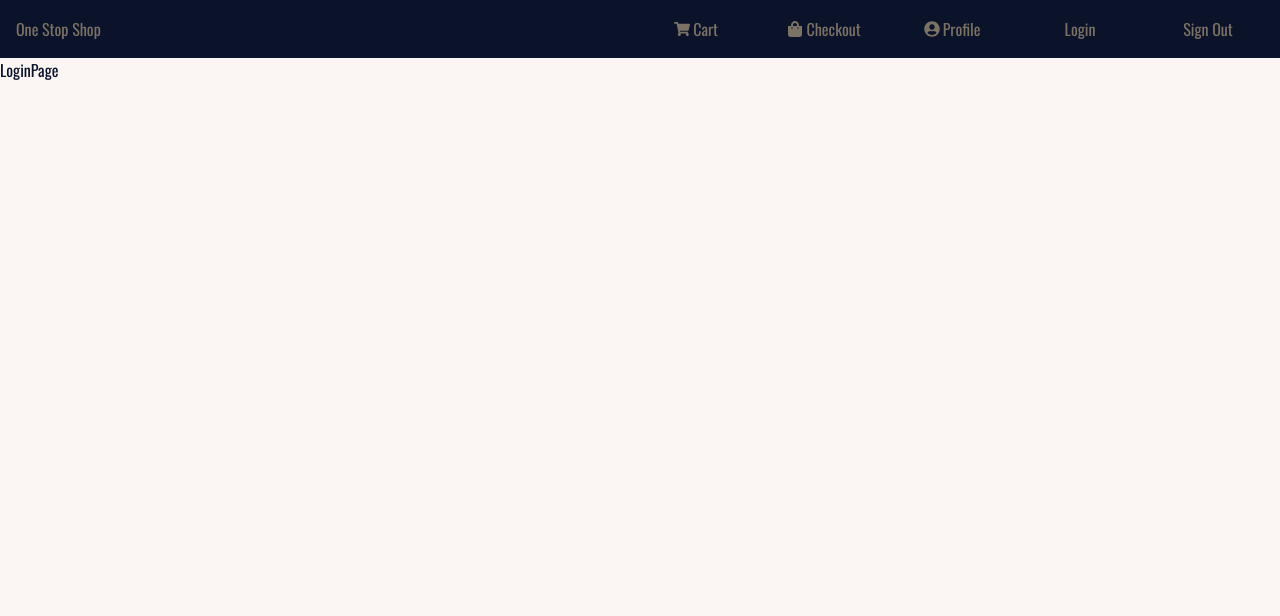
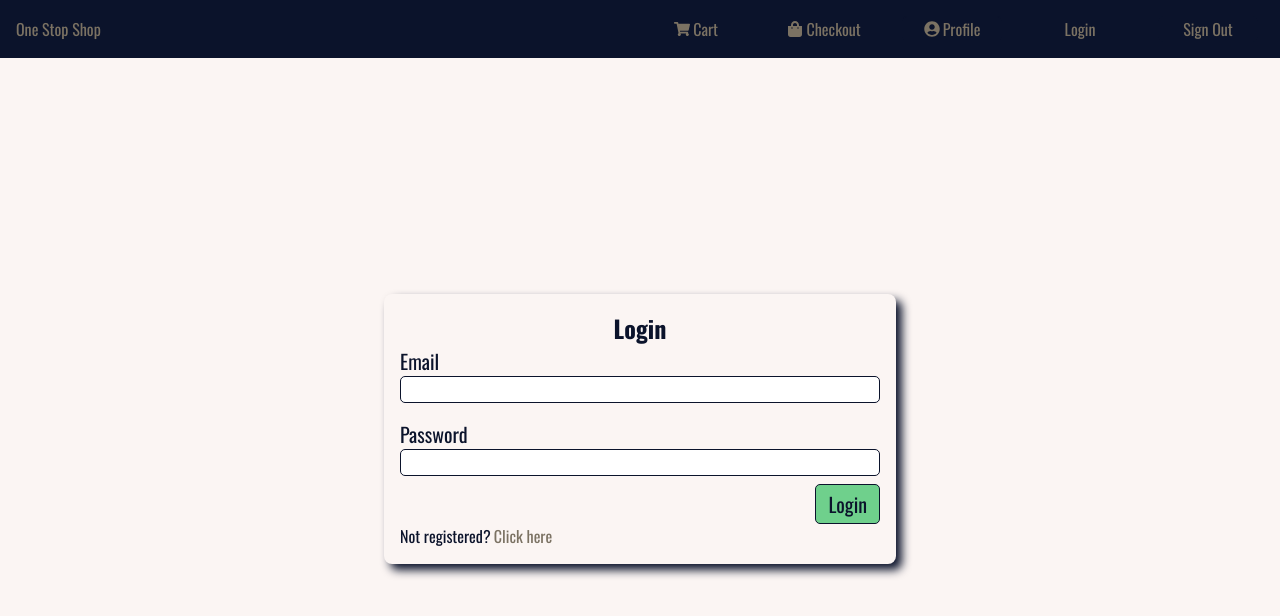
Before and after one commit to Aim4dabush/one-stop-shop, a React (Create React App) app: page /login in a window 1280 px wide. Shown: the top 616 px of the page. Built offline with nearby package versions, Linux system fonts and the light colour scheme.

Commit message:
added and designed login component

```diff
--- /dev/null
+++ b/src/components/login/Login.js
@@ -0,0 +1,32 @@
+//components
+import SharedButton from "../shared/shared-button/SharedButton";
+import SharedInput from "../shared/shared-input/SharedInput";
+import SharedLink from "../shared/shared-link/SharedLink";
+
+//styles
+import styles from "./Login.module.scss";
+
+const Login = () => {
+  return (
+    <div className={styles.login_container}>
+      <form className={styles.login_form}>
+        <h1 className={styles.form_title}>Login</h1>
+        <div className={styles.input_container}>
+          <SharedInput>Email</SharedInput>
+          <SharedInput>Password</SharedInput>
+        </div>
+        <div className={styles.btn_wrapper}>
+          <SharedButton buttonStyle={"success"}>Login</SharedButton>
+        </div>
+        <p className={styles.text_wrapper}>
+          Not registered?{" "}
+          <SharedLink path={"/register"} alternateColor={true}>
+            Click here
+          </SharedLink>
+        </p>
+      </form>
+    </div>
+  );
+};
+
+export default Login;
--- /dev/null
+++ b/src/components/login/Login.module.scss
@@ -0,0 +1,38 @@
+@import "../../SassVariables.scss";
+
+.login_container {
+  align-items: center;
+  display: flex;
+  flex-direction: column;
+  height: calc(100vh - 58px);
+  justify-content: center;
+
+  .login_form {
+    border-radius: 8px;
+    box-shadow: 6px 6px 10px $secondary;
+    padding: 1rem;
+    width: 40%;
+
+    .btn_wrapper {
+      display: flex;
+      justify-content: flex-end;
+    }
+
+    .form_title {
+      text-align: center;
+    }
+
+    .input_container {
+      display: flex;
+      flex-direction: column;
+      gap: 1rem;
+      margin-bottom: 0.5rem;
+    }
+
+    .text_wrapper {
+      display: flex;
+      gap: 0.2rem;
+      width: 100%;
+    }
+  }
+}
--- a/src/pages/LoginPage.js
+++ b/src/pages/LoginPage.js
@@ -1,7 +1,12 @@
-import React from "react";
+//components
+import Login from "../components/login/Login";
 
 const LoginPage = () => {
-  return <div>LoginPage</div>;
+  return (
+    <section>
+      <Login />
+    </section>
+  );
 };
 
 export default LoginPage;
```
